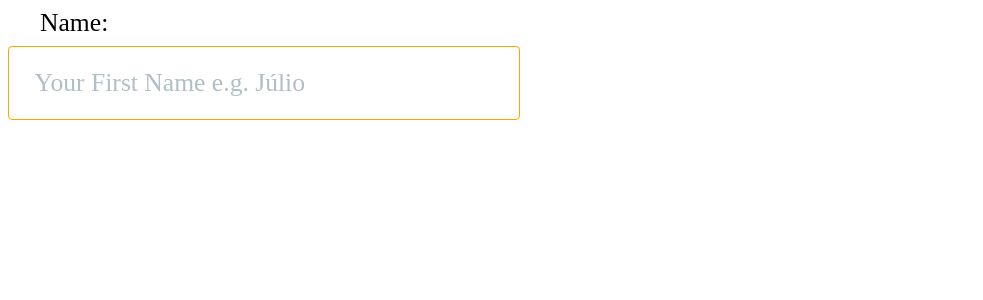
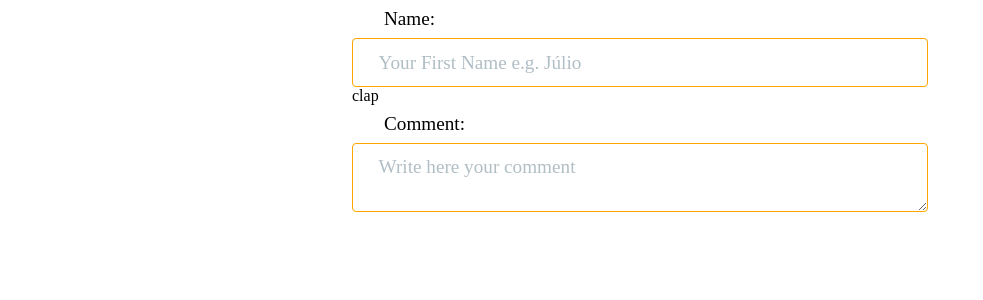
Before and after one commit to juliobguedes/MediumClient, a React app: page / in a window 1280 px wide. Shown: the top 300 px of the page, without its empty margins (0-983 px from the left). Built offline with nearby package versions, Linux system fonts and the light colour scheme.

Commit message:
making inputlabel component to reuse input and text area

```diff
--- a/src/components/app/App.jsx
+++ b/src/components/app/App.jsx
@@ -1,15 +1,10 @@
 import React from 'react';
-import { InputLabel } from '../common';
+import Form from '../form/Form';
 
 import './App.css';
 
 const App = () => (
-  <div className="form-w">
-    <InputLabel
-      placeholder="Your First Name e.g. Júlio"
-      label="Name"
-    />
-  </div>
+  <Form />
 );
 
 export default App;
--- /dev/null
+++ b/src/components/common/clap/Clap.jsx
@@ -0,0 +1,7 @@
+import React from 'react';
+
+const Clap = () => (
+  <div>clap</div>
+);
+
+export default Clap;
--- a/src/components/common/index.jsx
+++ b/src/components/common/index.jsx
@@ -1,9 +1,13 @@
 import Input from './input/Input';
 import Label from './label/Label';
 import InputLabel from './input_label/InputLabel';
+import Clap from './clap/Clap';
+import TextArea from './textarea/TextArea';
 
 export {
   Input,
   Label,
   InputLabel,
+  Clap,
+  TextArea,
 };
--- a/src/components/common/input/Input.css
+++ b/src/components/common/input/Input.css
@@ -72,28 +72,6 @@
   box-shadow: 0.2rem 0.2rem 0.2rem var(--colorPrimary600);
 }
 
-.input-label {
-  display: block;
-  position: absolute;
-  bottom: 50%;
-  left: 1rem;
-  color: #fff;
-  font-family: inherit;
-  font-size: var(--inputFontSize);
-  font-weight: inherit;
-  line-height: var(--inputLineHeight);
-  opacity: 0;
-  transform:
-    translate3d(0, var(--labelDefaultPosY), 0)
-    scale(1);
-  transform-origin: 0 0;
-  transition:
-    opacity var(--inputTransitionDuration) var(--inputTransitionTF),
-    transform var(--inputTransitionDuration) var(--inputTransitionTF),
-    visibility 0ms var(--inputTransitionDuration) var(--inputTransitionTF),
-    z-index 0ms var(--inputTransitionDuration) var(--inputTransitionTF);
-}
-
 .input-text:placeholder-shown + .Input-label {
   visibility: hidden;
   z-index: -1;
--- a/src/components/common/input_label/InputLabel.jsx
+++ b/src/components/common/input_label/InputLabel.jsx
@@ -1,18 +1,19 @@
 /* @flow */
 
-import React from 'react';
-import { Input, Label } from '../index';
+import React, { Component } from 'react';
+import { Label } from '../index';
 import './InputLabel.css';
 
 type InputLabelProps = {
   label: String,
   placeholder: String,
+  TypeInput: Component,
 };
 
-const App = ({ label, placeholder }: InputLabelProps) => (
+const App = ({ label, placeholder, TypeInput }: InputLabelProps) => (
   <div className="form-w">
     <Label labelName={label} />
-    <Input placeholder={placeholder} />
+    <TypeInput placeholder={placeholder} />
   </div>
 );
 
--- /dev/null
+++ b/src/components/common/textarea/TextArea.css
@@ -0,0 +1,89 @@
+/**
+    ORIGINAL STYLING BY Nick Salloum
+    https://codepen.io/callmenick/pen/OxpKNZ
+*/
+
+:root {
+    /* generic */
+    --gutterSm: 0.4rem;
+    --gutterMd: 0.8rem;
+    --gutterLg: 1.6rem;
+    --gutterXl: 2.4rem;
+    --gutterXx: 7.2rem;
+    --colorPrimary600: #adadad;
+    --fontFamily: "Dosis", sans-serif;
+    --fontSizeSm: 1.2rem;
+    --fontSizeMd: 1.6rem;
+    --fontSizeLg: 2.1rem;
+    --fontSizeXl: 2.8rem;
+    --fontSizeXx: 3.6rem;
+    --lineHeightSm: 1.1;
+    --lineHeightMd: 1.8;
+    --transitionDuration: 300ms;
+    --transitionTF: cubic-bezier(0.645, 0.045, 0.355, 1);
+
+    /* floated labels */
+    --inputPaddingV: var(--gutterMd);
+    --inputPaddingH: var(--gutterLg);
+    --inputFontSize: var(--fontSizeSm);
+    --inputLineHeight: var(--lineHeightSm);
+    --labelScaleFactor: 0.8;
+    --labelDefaultPosY: 50%;
+    --labelTransformedPosY: calc(
+      (var(--labelDefaultPosY)) -
+      (var(--inputPaddingV) * var(--labelScaleFactor)) -
+      (var(--inputFontSize) * var(--inputLineHeight))
+    );
+    --inputTransitionDuration: var(--transitionDuration);
+    --inputTransitionTF: var(--transitionTF);
+}
+
+*,
+*::before,
+*::after {
+    box-sizing: border-box;
+}
+
+.textarea-text {
+    display: block;
+    margin: 0;
+    padding: var(--inputPaddingV) var(--inputPaddingH);
+    color: inherit;
+    width: 100%;
+    max-width: 100%;
+    font-family: inherit;
+    font-size: var(--inputFontSize);
+    font-weight: inherit;
+    line-height: var(--inputLineHeight);
+    border: 1px solid orange;
+    border-radius: 4px;
+    transition: box-shadow var(--transitionDuration);
+}
+
+.textarea-text::placeholder {
+    color: #B0BEC5;
+}
+
+.textarea-text:focus {
+    outline: none;
+    box-shadow: 0.2rem 0.2rem 0.2rem var(--colorPrimary600);
+}
+
+.textarea-text:placeholder-shown + .Input-label {
+    visibility: hidden;
+    z-index: -1;
+}
+
+.textarea-text:not(:placeholder-shown) + .Input-label,
+.textarea-text:focus:not(:placeholder-shown) + .Input-label {
+    visibility: visible;
+    z-index: 1;
+    opacity: 1;
+    transform:
+      translate3d(0, var(--labelTransformedPosY), 0)
+      scale(var(--labelScaleFactor));
+    transition:
+      transform var(--inputTransitionDuration),
+      visibility 0ms,
+      z-index 0ms;
+}
--- /dev/null
+++ b/src/components/common/textarea/TextArea.jsx
@@ -0,0 +1,17 @@
+/* @flow */
+
+import React from 'react';
+import './TextArea.css';
+
+type TextAreaProps = {
+  placeholder: String,
+};
+
+const TextArea = ({ placeholder }: TextAreaProps) => (
+  <textarea
+    placeholder={placeholder}
+    className="textarea-text"
+  />
+);
+
+export default TextArea;
--- /dev/null
+++ b/src/components/form/Form.css
@@ -0,0 +1,5 @@
+.form-w {
+    width: 45vw;
+    margin-left: auto;
+    margin-right: auto;
+}
--- /dev/null
+++ b/src/components/form/Form.jsx
@@ -0,0 +1,22 @@
+import React from 'react';
+import { InputLabel, Clap, TextArea, Input } from '../common';
+
+import './Form.css';
+
+const Form = () => (
+  <div className="form-w">
+    <InputLabel
+      TypeInput={Input}
+      placeholder="Your First Name e.g. Júlio"
+      label="Name"
+    />
+    <Clap />
+    <InputLabel
+      TypeInput={TextArea}
+      placeholder="Write here your comment"
+      label="Comment"
+    />
+  </div>
+);
+
+export default Form;
```
Also changed, not shown: src/components/common/clap/Clap.css (added).
